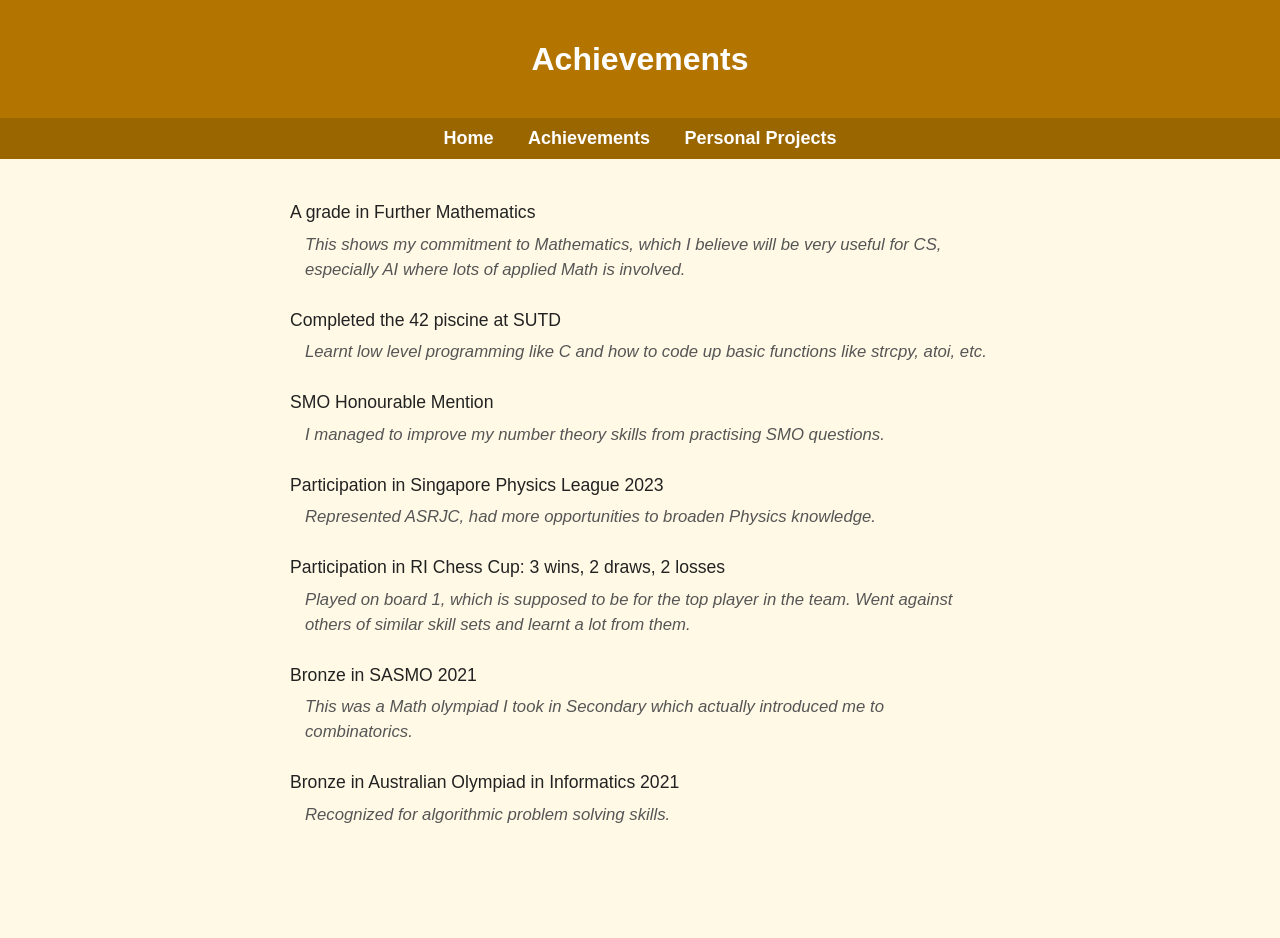
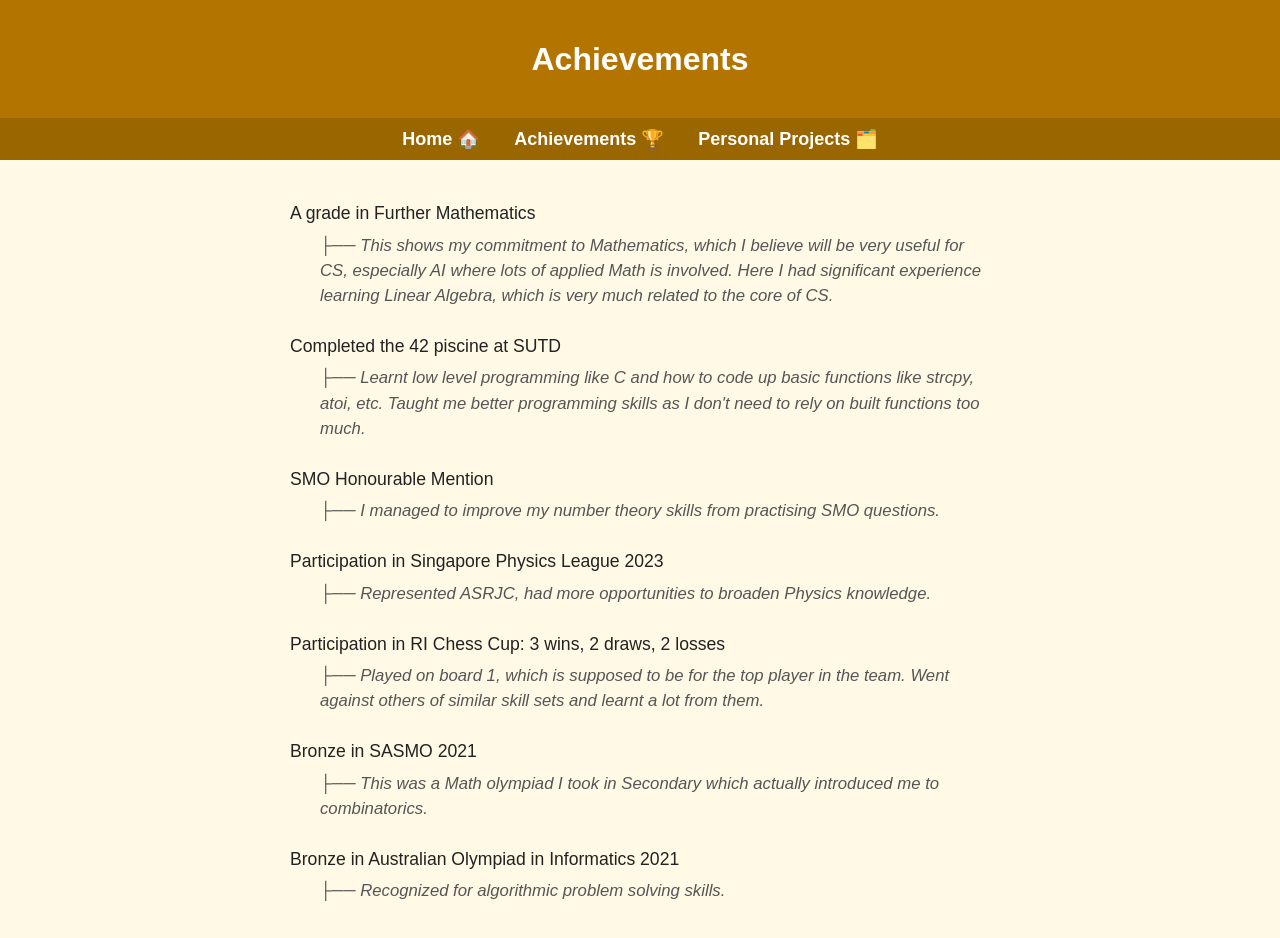
Before and after one commit to pondranath/O.J., a plain HTML site: page achievements.html in a window 1280 px wide. Before the commit the page ends 867 px from the top, so only its background shows below. Drawn offline with Linux system fonts and the light colour scheme.

Commit message:
Update achievements.html

```diff
--- a/achievements.html
+++ b/achievements.html
@@ -55,8 +55,9 @@
       font-size: 0.95em;
       color: #555;
       margin-top: 6px;
-      margin-left: 15px;
+      margin-left: 30px; /* Indent to align with branch symbol */
       font-style: italic;
+      white-space: pre-wrap;
     }
   </style>
 </head>
@@ -65,45 +66,45 @@
     <h1>Achievements</h1>
   </header>
   <nav>
-    <a href="index.html">Home</a>
-    <a href="achievements.html">Achievements</a>
-    <a href="personal-projects.html">Personal Projects</a>
+    <a href="index.html">Home 🏠</a>
+    <a href="achievements.html">Achievements 🏆</a>
+    <a href="personal-projects.html">Personal Projects 🗂️</a>
   </nav>
   <main>
     <ul>
       <li>
         A grade in Further Mathematics
-        <div class="achievement-extra">This shows my commitment to Mathematics, which I believe will be very useful for CS, especially AI where lots of applied Math is involved.</div>
+        <div class="achievement-extra">├── This shows my commitment to Mathematics, which I believe will be very useful for CS, especially AI where lots of applied Math is involved. Here I had significant experience learning Linear Algebra, which is very much related to the core of CS.</div>
       </li>
 
       <li>
         Completed the 42 piscine at SUTD
-        <div class="achievement-extra">Learnt low level programming like C and how to code up basic functions like strcpy, atoi, etc.</div>
+        <div class="achievement-extra">├── Learnt low level programming like C and how to code up basic functions like strcpy, atoi, etc. Taught me better programming skills as I don't need to rely on built functions too much.</div>
       </li>
 
       <li>
         SMO Honourable Mention
-        <div class="achievement-extra">I managed to improve my number theory skills from practising SMO questions.</div>
+        <div class="achievement-extra">├── I managed to improve my number theory skills from practising SMO questions.</div>
       </li>
 
       <li>
         Participation in Singapore Physics League 2023
-        <div class="achievement-extra">Represented ASRJC, had more opportunities to broaden Physics knowledge.</div>
+        <div class="achievement-extra">├── Represented ASRJC, had more opportunities to broaden Physics knowledge.</div>
       </li>
 
       <li>
         Participation in RI Chess Cup: 3 wins, 2 draws, 2 losses
-        <div class="achievement-extra">Played on board 1, which is supposed to be for the top player in the team. Went against others of similar skill sets and learnt a lot from them.</div>
+        <div class="achievement-extra">├── Played on board 1, which is supposed to be for the top player in the team. Went against others of similar skill sets and learnt a lot from them.</div>
       </li>
 
       <li>
         Bronze in SASMO 2021
-        <div class="achievement-extra">This was a Math olympiad I took in Secondary which actually introduced me to combinatorics.</div>
+        <div class="achievement-extra">├── This was a Math olympiad I took in Secondary which actually introduced me to combinatorics.</div>
       </li>
 
       <li>
         Bronze in Australian Olympiad in Informatics 2021
-        <div class="achievement-extra">Recognized for algorithmic problem solving skills.</div>
+        <div class="achievement-extra">├── Recognized for algorithmic problem solving skills.</div>
       </li>
     </ul>
   </main>
```
